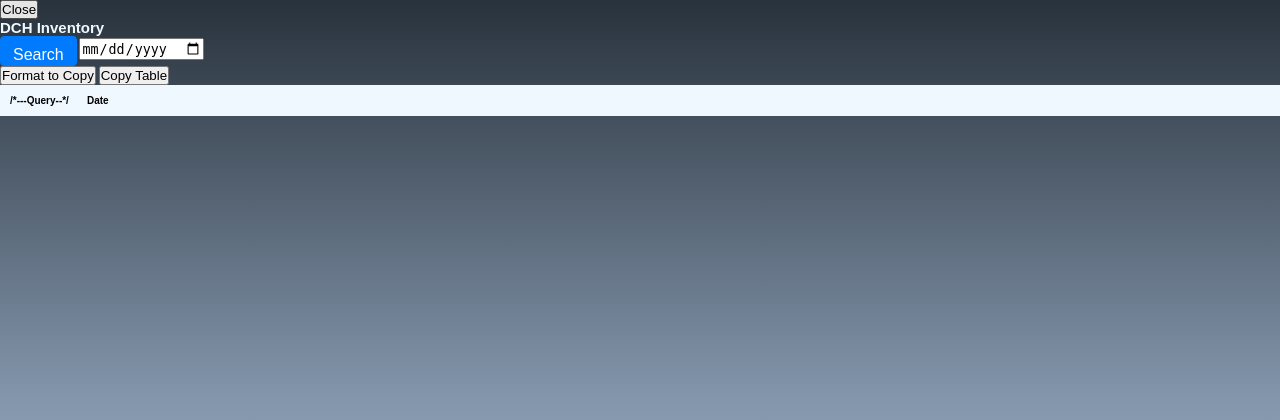
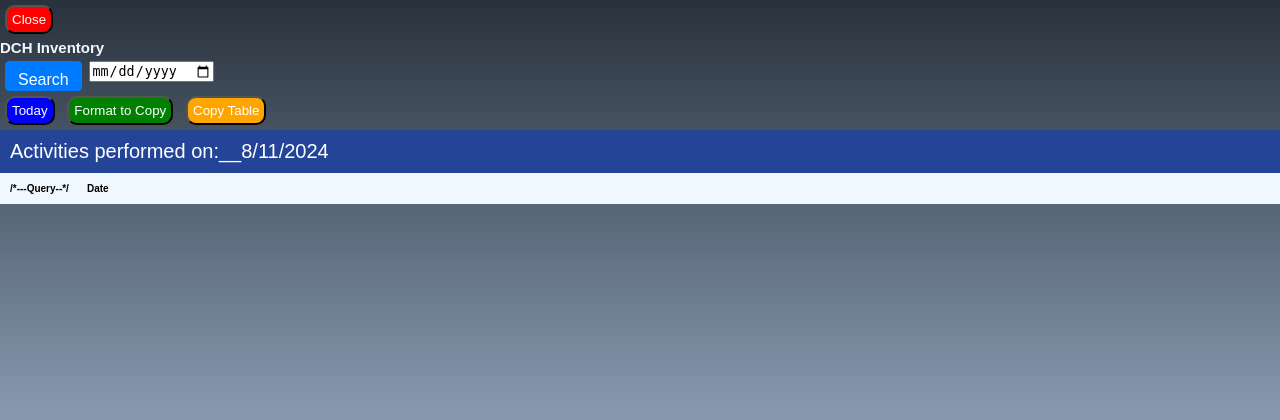
Before and after one commit to Shadowplayer118/dchSystem, a PHP site: page /Activity/activity_table.php in a window 1280 px wide. Shown: the top 420 px of the page. Run offline with PHP 8.4, Linux system fonts and the light colour scheme; data comes from the database, SQL or seed files in the repository; lists and menus that the app fills with data are empty.

Commit message:
imptoved calendar thing

```diff
--- a/Activity/activity_design.css
+++ b/Activity/activity_design.css
@@ -5,3 +5,28 @@
 .whole-container{
 
 }
+
+.calendar{
+    font-size: 20px;
+    color: white;
+
+
+}
+
+.activitiesPer{
+    font-size: 20px;
+    color: white;
+
+}
+
+.infoCont{
+    display: flex;
+    background-color: rgb(36, 69, 151);
+    padding: 10px;
+}
+
+button{
+    padding: 5px;
+    margin: 5px;
+    border-radius: 10px;
+}
--- a/Activity/activity_table.php
+++ b/Activity/activity_table.php
@@ -7,15 +7,27 @@ unset($filterValue);
 
 
 
+
+
+
+
 if (isset($_GET['search'])) {
     $filterValue = $_GET['search'];
+
     // Example: Adjust this query to match your requirements
     $sql = "SELECT * FROM activity WHERE date_performed LIKE '%$filterValue%'";
+
     unset($filterValue);
 } else {
     $sql = "SELECT * FROM activity WHERE date_performed = CURDATE();";
 
+
     unset($filterValue);
+}
+
+
+if (isset($_GET['search'])) {
+    $calValue = $_GET['search'];
 }
 
 $result = mysqli_query($con, $sql);
@@ -38,8 +50,10 @@ $result = mysqli_query($con, $sql);
 <a href="../HomePage.php"  class="index-link">Home</a>
 <br>
 </div> -->
+<button onClick = "Close();" style="background-color:red; color:white;" >Close</button>
 
-<button onClick = "Close();">Close</button>
+
+
 
     <div class="whole-container">
         <h2>DCH Inventory</h2>
@@ -51,9 +65,17 @@ $result = mysqli_query($con, $sql);
                 <label for="filter"></label>
                 <input id="search" type="date" class="searchBox" name="search" value="<?php if(isset($_GET['search'])){echo $_GET['search'];}?>" class="search-box" placeholder="Search data" autocomplete="off" required>
             </form>
-            <button onClick="Hide()">Format to Copy</button>
-            <button onClick="copyTable()">Copy Table</button>
+            <button onClick="resetToToday()" style="background-color:blue; color:white;">Today</button>
+            <button onClick="Hide()" style="background-color:green; color:white;">Format to Copy</button>
+            <button onClick="copyTable()" style="background-color:orange; color:white;">Copy Table</button>
+<div class="infoCont">
+<div class="activitiesPer">Activities performed on:__</div>
+<div class="calendar" data-filtervalue="<?php echo isset($calValue) ? $calValue : ''; ?>"></div>
+
+</div>
+
         </div>
+
 
         <!------Center----->
         <div class="act-container">
@@ -176,6 +198,34 @@ $result = mysqli_query($con, $sql);
     </script>
 
 
+<script>
+    document.addEventListener('DOMContentLoaded', function() {
+    // Get the calendar element
+    var calendar = document.querySelector('.calendar');
+
+    // Get the filterValue from the data attribute
+    var filterValue = calendar.getAttribute('data-filtervalue');
+
+    // If filterValue is set, update the calendar content
+    if (filterValue) {
+        calendar.textContent = filterValue;
+    } else {
+        // If no filterValue, display the current date
+        var today = new Date().toLocaleDateString();
+        calendar.textContent = today;
+    }
+});
+
+</script>
+
+<script>
+         function resetToToday() {
+                var today = new Date().toISOString().split('T')[0];
+                window.location.href = "?search=" + today;
+            }
+</script>
+
+
 
 
 
```
Also changed, not shown: Inventory_Folder/inventory_Delete.php (+29 -1 lines), Inventory_Folder_Warehouse/inventory_Delete.php (+27 -1 lines), Images/66b84205dd146-88034a4e34c4ac63.jpg (added).
